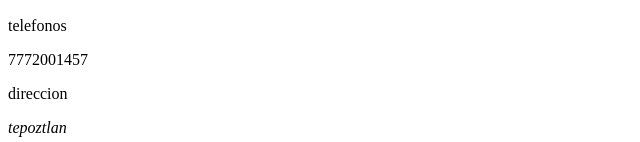
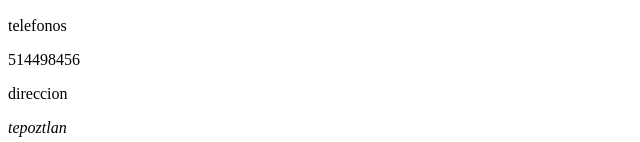
Before and after one commit to H3n1997/claseGit, a plain HTML site: page index.html in a window 1280 px wide. Shown: the part 2905-3047 px from the top of the page, 0-640 px from the left. Drawn offline with Linux system fonts and the light colour scheme.

Commit message:
cambio de telefono en ramita

```diff
--- a/index.html
+++ b/index.html
@@ -43,7 +43,7 @@
 	<footer>
 		<h3>Derechos reservados</h3>
 		<h2>copyright &copy</h2>
-		<p>telefonos</p><tel>7772001457</tel>
+		<p>telefonos</p><tel>514498456</tel>
 		<p>direccion</p><address>tepoztlan</address>
 	</footer>
 </body>
```
